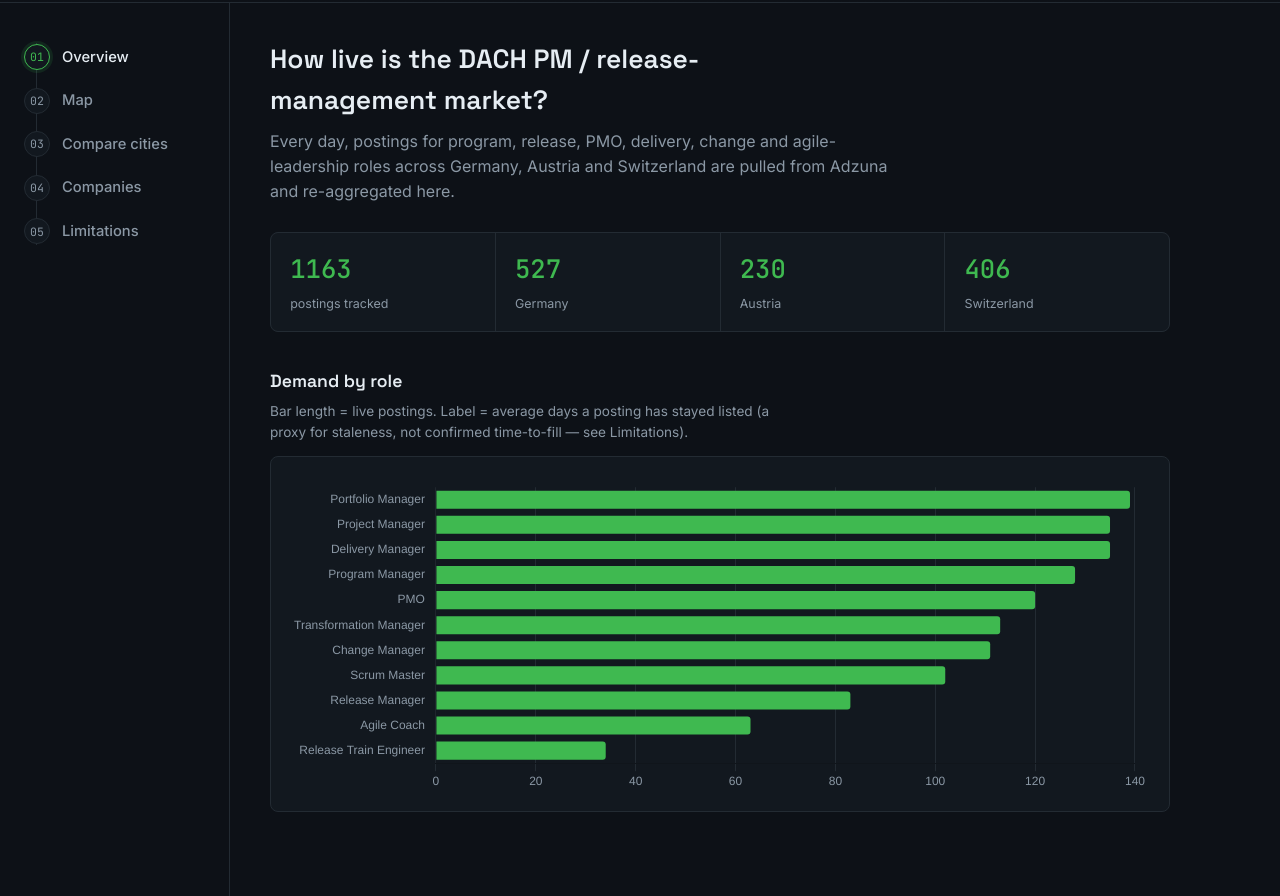
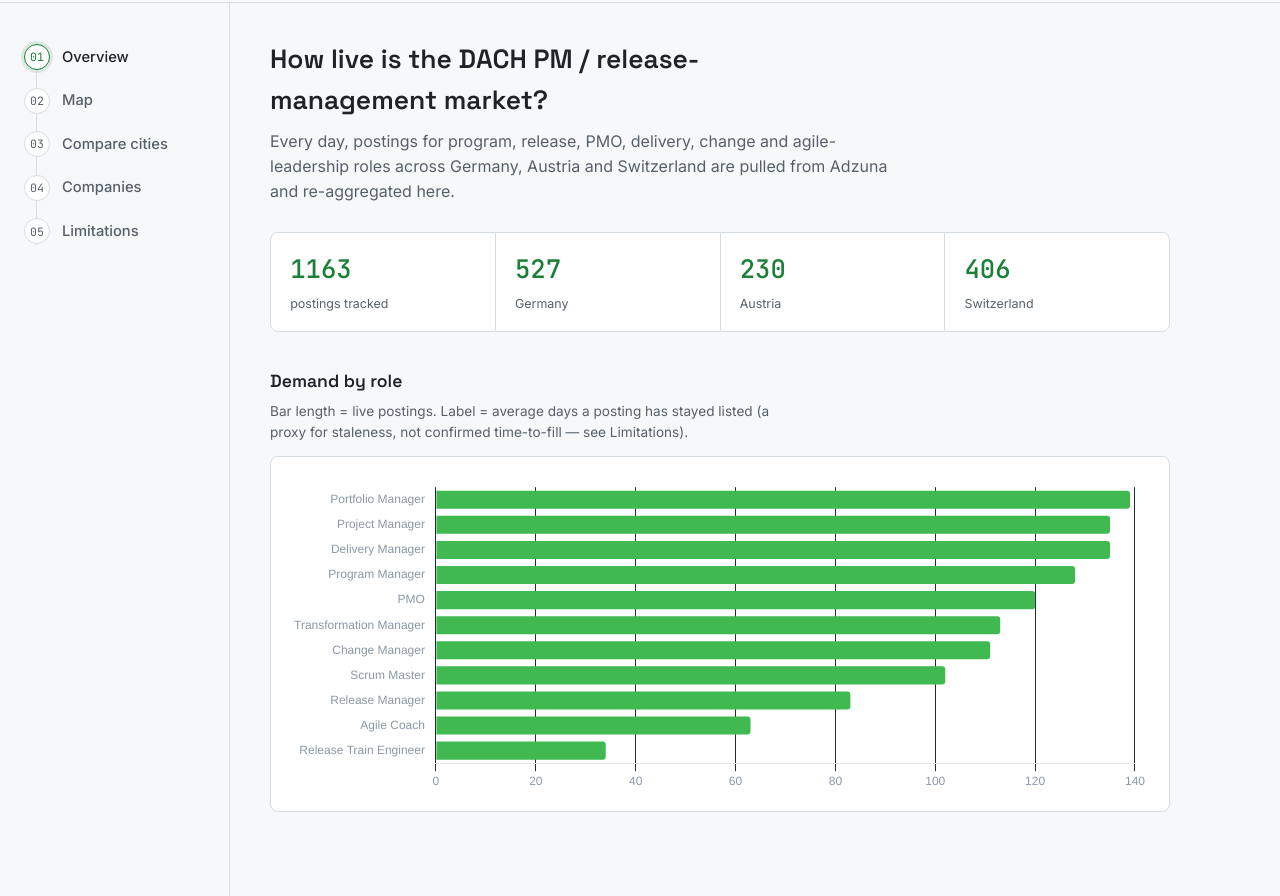
Before and after one commit to Sujguha/DACH-PM-job-market, a plain HTML site: page index.html in a window 1280 px wide. Shown: the part 55-951 px from the top of the page. Drawn offline with nearby package versions, Linux system fonts and the light colour scheme.

Commit message:
Update style.css

```diff
--- a/assets/style.css
+++ b/assets/style.css
@@ -1,13 +1,13 @@
 :root {
-  --bg: #0D1117;
-  --panel: #12181F;
-  --panel-alt: #171E27;
-  --border: #232B33;
-  --text: #E6EDF3;
-  --text-dim: #8B98A5;
-  --accent-live: #3FB950;
-  --accent-stale: #D29922;
-  --accent-signal: #58A6FF;
+  --bg: #F6F8FA;
+  --panel: #FFFFFF;
+  --panel-alt: #F0F2F5;
+  --border: #D7DEE3;
+  --text: #1F2328;
+  --text-dim: #57606A;
+  --accent-live: #1A7F37;
+  --accent-stale: #9A6700;
+  --accent-signal: #0969DA;
   --font-display: "Space Grotesk", sans-serif;
   --font-body: "Inter", system-ui, sans-serif;
   --font-mono: "JetBrains Mono", ui-monospace, monospace;
@@ -33,7 +33,7 @@
   gap: 1rem;
   padding: 0.9rem 1.5rem;
   border-bottom: 1px solid var(--border);
-  background: linear-gradient(180deg, #0F151C 0%, #0D1117 100%);
+  background: linear-gradient(180deg, #FFFFFF 0%, #F6F8FA 100%);
   flex-wrap: wrap;
 }
 
@@ -136,7 +136,7 @@
 .rail-item.active .rail-marker {
   border-color: var(--accent-live);
   color: var(--accent-live);
-  box-shadow: 0 0 0 3px rgba(63, 185, 80, 0.12);
+  box-shadow: 0 0 0 3px rgba(26, 127, 55, 0.12);
 }
 
 .content {
```
